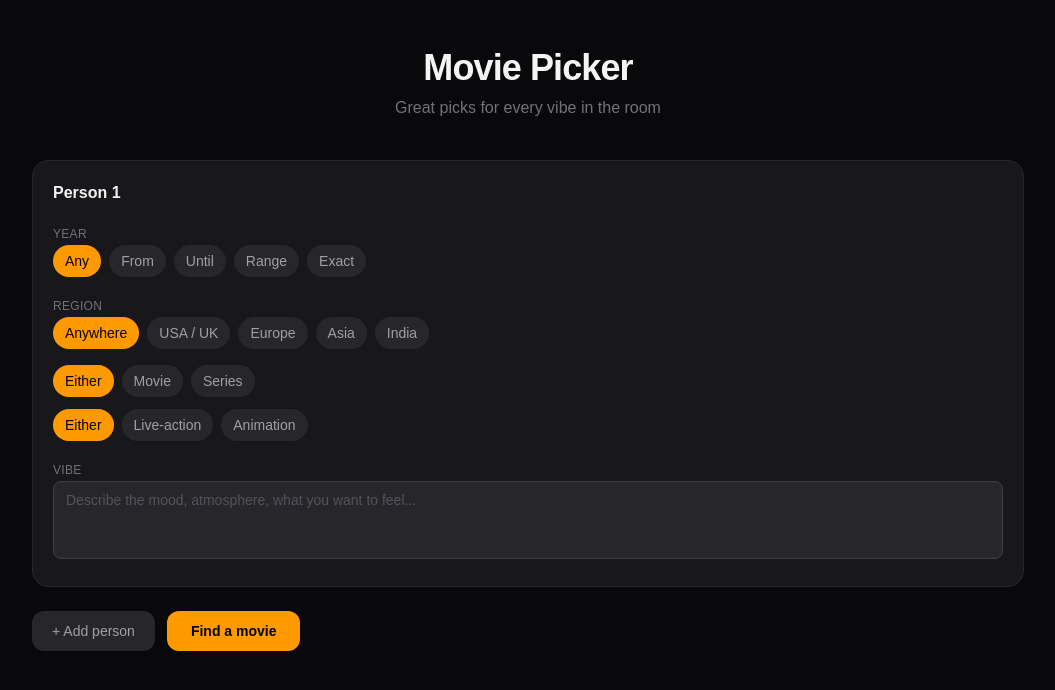
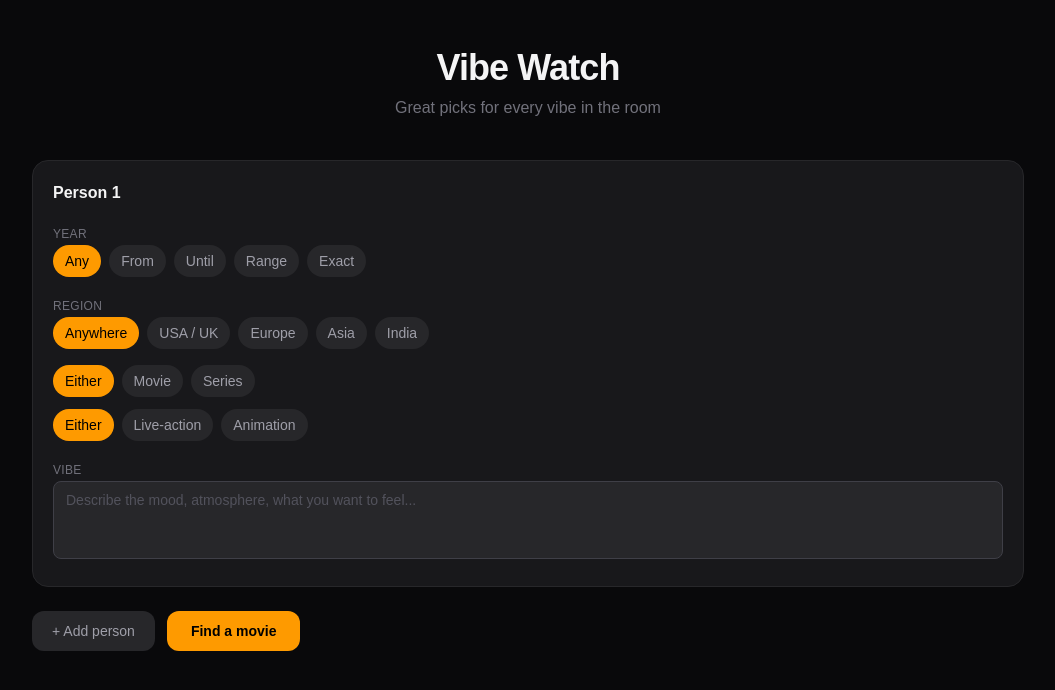
Before and after one commit to Ishuga1997/movie-picker, a Next.js app: page / in a window 1280 px wide. Shown: the top 690 px of the page, without its empty margins (112-1167 px from the left). Built offline with nearby package versions, Linux system fonts and the light colour scheme.

Commit message:
Rebrand to Vibe Watch
Co-Authored-By: Claude Sonnet 4.6 <noreply@anthropic.com>

```diff
--- a/app/layout.tsx
+++ b/app/layout.tsx
@@ -13,8 +13,8 @@ const geistMono = Geist_Mono({
 });
 
 export const metadata: Metadata = {
-  title: "Movie Picker",
-  description: "Выбираем фильм компанией — по вайбу, не только по жанру",
+  title: "Vibe Watch",
+  description: "Great picks for every vibe in the room",
 };
 
 export default function RootLayout({
--- a/app/page.tsx
+++ b/app/page.tsx
@@ -395,7 +395,7 @@ export default function Home() {
     <div className="min-h-screen bg-zinc-950 text-zinc-100">
       <div className="max-w-5xl mx-auto px-4 py-12">
         <header className="mb-10 text-center">
-          <h1 className="text-4xl font-bold tracking-tight text-zinc-100">Movie Picker</h1>
+          <h1 className="text-4xl font-bold tracking-tight text-zinc-100">Vibe Watch</h1>
           <p className="mt-2 text-zinc-500 text-base">Great picks for every vibe in the room</p>
         </header>
 
```
